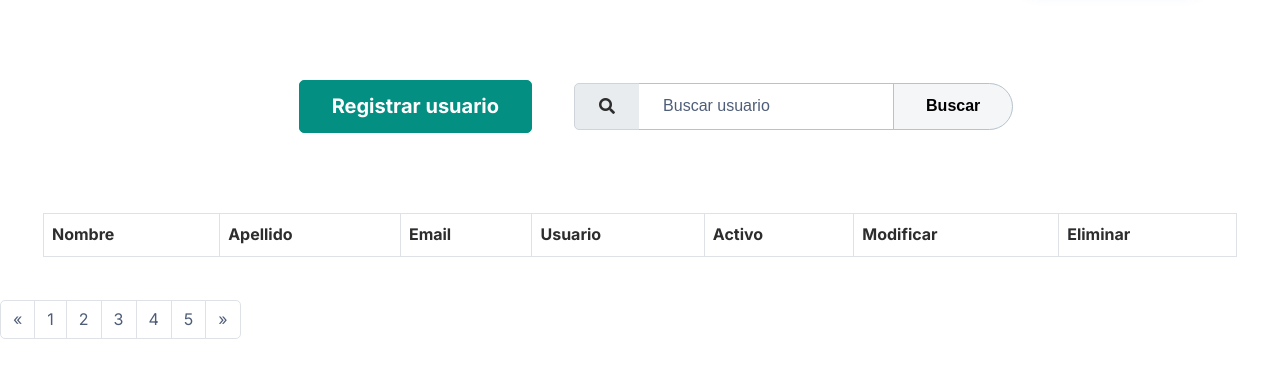
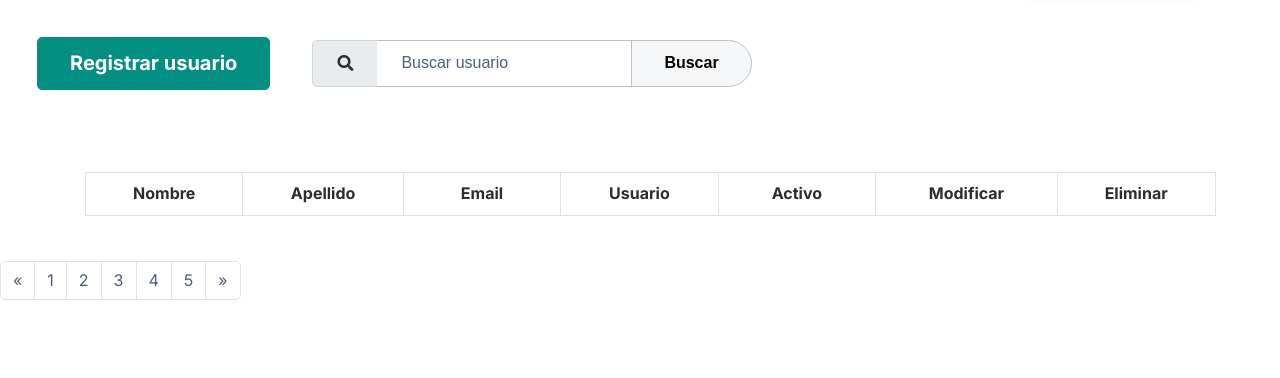
Before and after one commit to LautaroTorchia/ClubVillaElisaWebsite, a Flask app: page /user/ in a window 1280 px wide. Shown: the part 80-458 px from the top of the page. Run offline with Flask 2, Linux system fonts and the light colour scheme; the visitor is signed in with stand-in values (Sample User, id 1); data comes from the database, SQL or seed files in the repository; lists and menus that the app fills with data are empty; some libraries are stand-ins or nearby versions.

Commit message:
User feature css improved (nowhy I'm not being able to resize options column, TODO

```diff
--- a/admin/public/css/miscellaneous.css
+++ b/admin/public/css/miscellaneous.css
@@ -34,7 +34,7 @@
 }
 
 .own_main_body {
-    margin: 0px;
+    margin: 45px;
 }
 
 .own_table_header {
@@ -57,3 +57,15 @@
     padding-right: 20px;
     font-size: 20px;
 }
+
+.own_large-col {
+    width:20rem;
+}
+
+.own_medium-col {
+    width:15rem;
+}
+
+.own_small-col {
+    width:5rem;
+}
--- a/admin/src/web/templates/user/list.html
+++ b/admin/src/web/templates/user/list.html
@@ -8,15 +8,9 @@
 {% endblock css %}
 {% block title %} Usuarios {% endblock title %}
 
-<body style="
-    /*background: url(&quot;design.jpg&quot;);*/
-    background-position: 0 -60px;
-    margin: 0px;
-  ">
+<body>
   {% block content %}
-  <section
-    class="d-flex d-xxl-flex justify-content-center justify-content-sm-center justify-content-md-center justify-content-lg-center justify-content-xl-center justify-content-xxl-center"
-    style="display: flex; margin: 43px; color: rgba(45, 45, 45, 0.82)">
+  <section class="d-flex justify-content-xxl-center">
     <a href="{{ url_for('user.get_add') }}">
       <button class="btn btn-primary own_add_button" type="button">
         Registrar usuario
@@ -32,18 +26,18 @@
       </div>
     </form>
   </section>
-  {% include "flashes.html" %}
-  <section style="margin: 43px">
-    <table id="example" class="table table-striped table-bordered" cellspacing="0" width="100%">
+  <section class="own_main_body">
+    {% include "flashes.html" %}
+    <table class="table table-striped table-bordered own_main_table">
       <thead>
-        <tr>
-          <th>Nombre </th>
-          <th>Apellido</th>
-          <th>Email</th>
-          <th>Usuario</th>
-          <th>Activo</th>
-          <th>Modificar</th>
-          <th>Eliminar</th>
+        <tr class="own_table_header">
+          <th class="own_small-col">Nombre</th>
+          <th class="own_small-col">Apellido</th>
+          <th class="own_small-col">Email</th>
+          <th class="own_small-col">Usuario</th>
+          <th class="own_small-col">Activo</th>
+          <th class="own_small-col">Modificar</th>
+          <th class="own_small-col">Eliminar</th>
         </tr>
       </thead>
       <tbody>
@@ -53,25 +47,25 @@
           <td> {{ user.last_name }} </td>
           <td> {{ user.email }} </td>
           <td> {{ user.username }} </td>
-            {% if user.active %}
+          {% if user.active %}
           <td> Si </td>
           {% else %}
           <td> No </td>
           {% endif %}
           </td>
-          <td>
+          <td class="own_options_section">
             <a href="{{ url_for('user.get_update' ,id=user.id ) }}">
-              <button class="btn btn-outline-info w-100 p-1" style="border-radius: 5px">
-                Modificar
+              <button class="btn btn-outline-info w-100 p-1 own_options_button">
+                Mod.
               </button>
             </a>
           </td>
-          <td>
+          <td class="own_options_section">
             <form action="{{ url_for('user.delete', id=user.id ) }}" method="post">
-              <button type="submit" class="btn btn-outline-danger w-100 p-1" style="border-radius: 5px" name="Delete"
+              <button type="submit" class="btn btn-outline-danger w-100 p-1 own_options_button" name="Delete"
                 value="{{ user.id }}"
                 onclick="return confirm('Seguro que desea eliminar {{ user.first_name }} {{ user.last_name }} ?');">
-                Eliminar
+                X
               </button>
             </form>
           </td>
```
Also changed, not shown: admin/src/web/templates/associate/list.html (+9 -12 lines).
